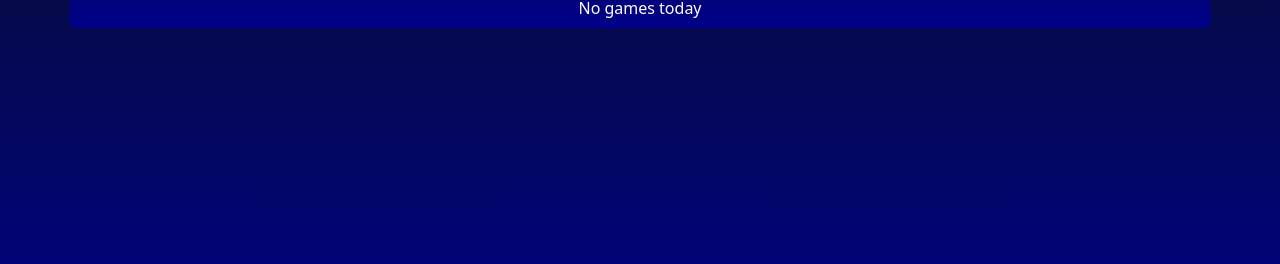
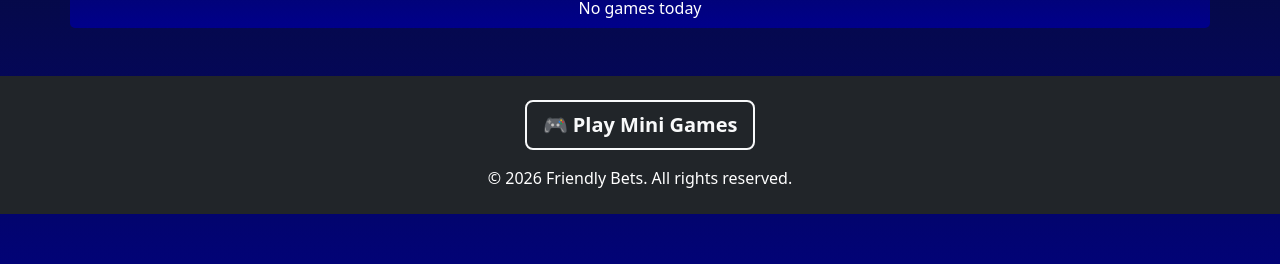
Before and after one commit to JamieBursey/FriendlyBets, a React (Create React App) app: page / in a window 1280 px wide. Shown: the part 467-731 px from the top of the page. Built offline with nearby package versions, Linux system fonts and the light colour scheme; no server answers.

Commit message:
adding link for mini-games

```diff
--- a/src/Pages/About.js
+++ b/src/Pages/About.js
@@ -1,6 +1,8 @@
 import React from "react";
 import { RenderContact } from "../Components";
 import { useTheme } from "../Components/theme/ThemeContext";
+import { Link } from "react-router-dom";
+
 function About() {
   const { theme } = useTheme();
 
@@ -109,6 +111,19 @@ function About() {
       <RenderContact />
 
       <footer className="text-center p-4" style={{ color: textColor }}>
+        <div className="mb-3">
+          <Link
+            to="/mini-games"
+            className="btn btn-outline-primary btn-lg"
+            style={{
+              textDecoration: 'none',
+              borderWidth: '2px',
+              fontWeight: 'bold'
+            }}
+          >
+            🎮 Play Mini Games
+          </Link>
+        </div>
         <p>&copy; 2024 Friendly Bets. All rights reserved.</p>
       </footer>
     </div>
--- a/src/Pages/Home.js
+++ b/src/Pages/Home.js
@@ -6,6 +6,8 @@ import { supabase } from "../supabaseClient.js";
 import { checkAndUpdateTokens } from "../Data/betdata/CheckAndUpdateTokens.js";
 import { useTheme } from "../Components/theme/ThemeContext.js";
 import SeasonalStart from "../Components/theme/SeasonalStart.js";
+import { Link } from "react-router-dom";
+
 function Home() {
   const [selectedMatchType, setSelectMatchesUI] = useState("Hockey");
   const [loggedInUser, setLoggedInUser] = useState(null);
@@ -83,6 +85,30 @@ function Home() {
     <Logo />
     <AddSportButtons setSelectMatchesType={setSelectMatchesUI} />
     {selectMatchesUI()}
+
+    {/* Footer */}
+    <footer className="footer bg-dark text-center text-white p-4 mt-5">
+      <div className="container">
+        <div className="row">
+          <div className="col-md-12 mb-3">
+            <Link
+              to="/mini-games"
+              className="btn btn-outline-light btn-lg"
+              style={{
+                textDecoration: 'none',
+                borderWidth: '2px',
+                fontWeight: 'bold'
+              }}
+            >
+              🎮 Play Mini Games
+            </Link>
+          </div>
+          <div className="col-md-12">
+            <p className="mb-0">&copy; 2026 Friendly Bets. All rights reserved.</p>
+          </div>
+        </div>
+      </div>
+    </footer>
   </div>
 
   {showseasonTheme && <SeasonalStart onFinish={() => setShowSeasonTheme(false)} />}
--- a/src/Pages/LandingPage.js
+++ b/src/Pages/LandingPage.js
@@ -4,6 +4,7 @@ import Logo from "../Components/Logo";
 import { useRef } from "react";
 import { FontAwesomeIcon } from "@fortawesome/react-fontawesome";
 import { faAnglesRight, faAnglesLeft } from "@fortawesome/free-solid-svg-icons";
+import { Link } from "react-router-dom";
 
 const LandingPage = () => {
   const scrollContainerRef = useRef(null);
@@ -68,6 +69,19 @@ const LandingPage = () => {
       </div>
       <footer className="footer bg-dark text-center text-white p-4">
         <div className="container">
+          <div className="mb-3">
+            <Link
+              to="/mini-games"
+              className="btn btn-outline-light btn-lg"
+              style={{
+                textDecoration: 'none',
+                borderWidth: '2px',
+                fontWeight: 'bold'
+              }}
+            >
+              🎮 Play Mini Games
+            </Link>
+          </div>
           <p>&copy; 2024 Friendly Bets. All rights reserved.</p>
         </div>
       </footer>
```
